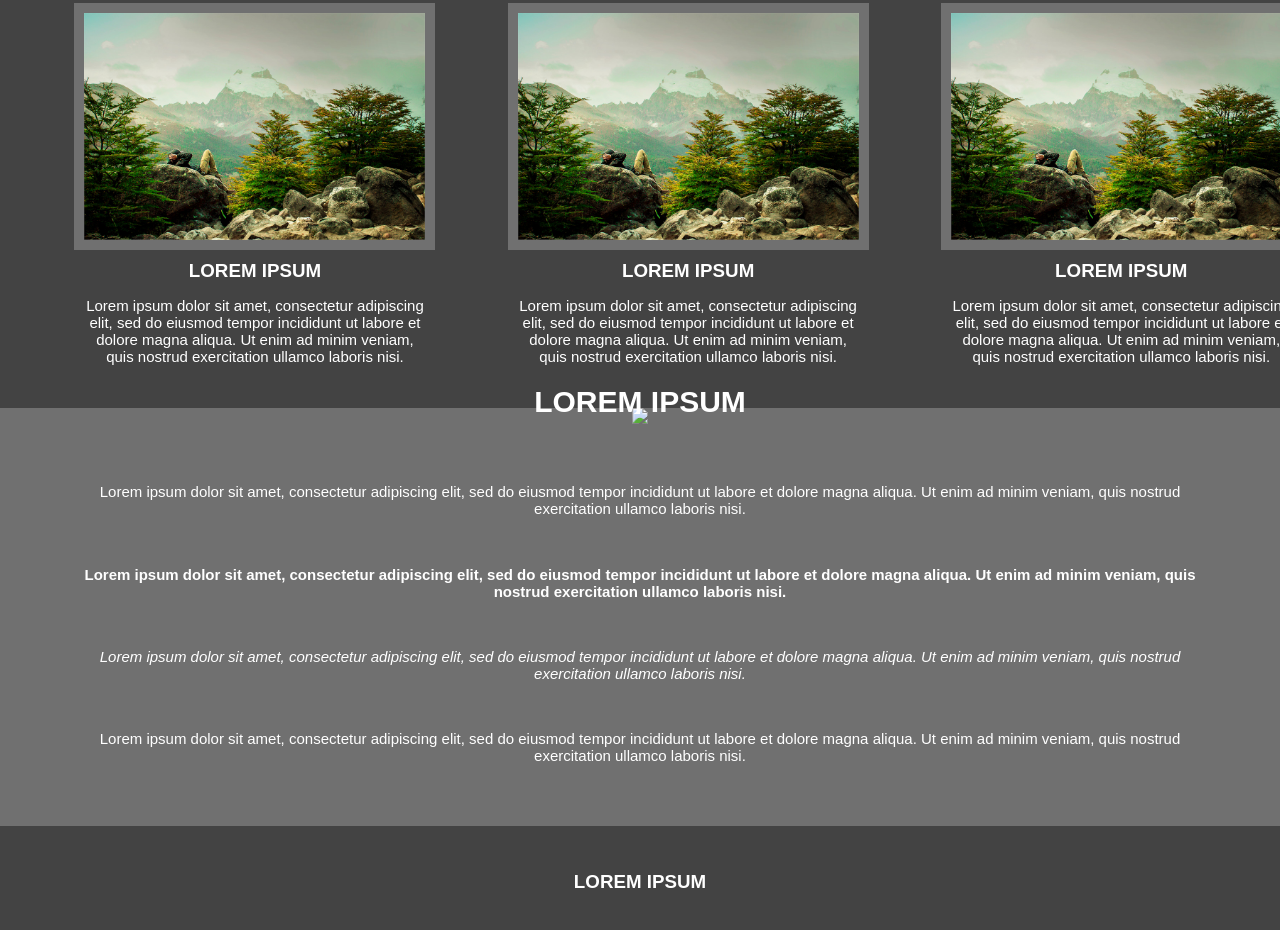
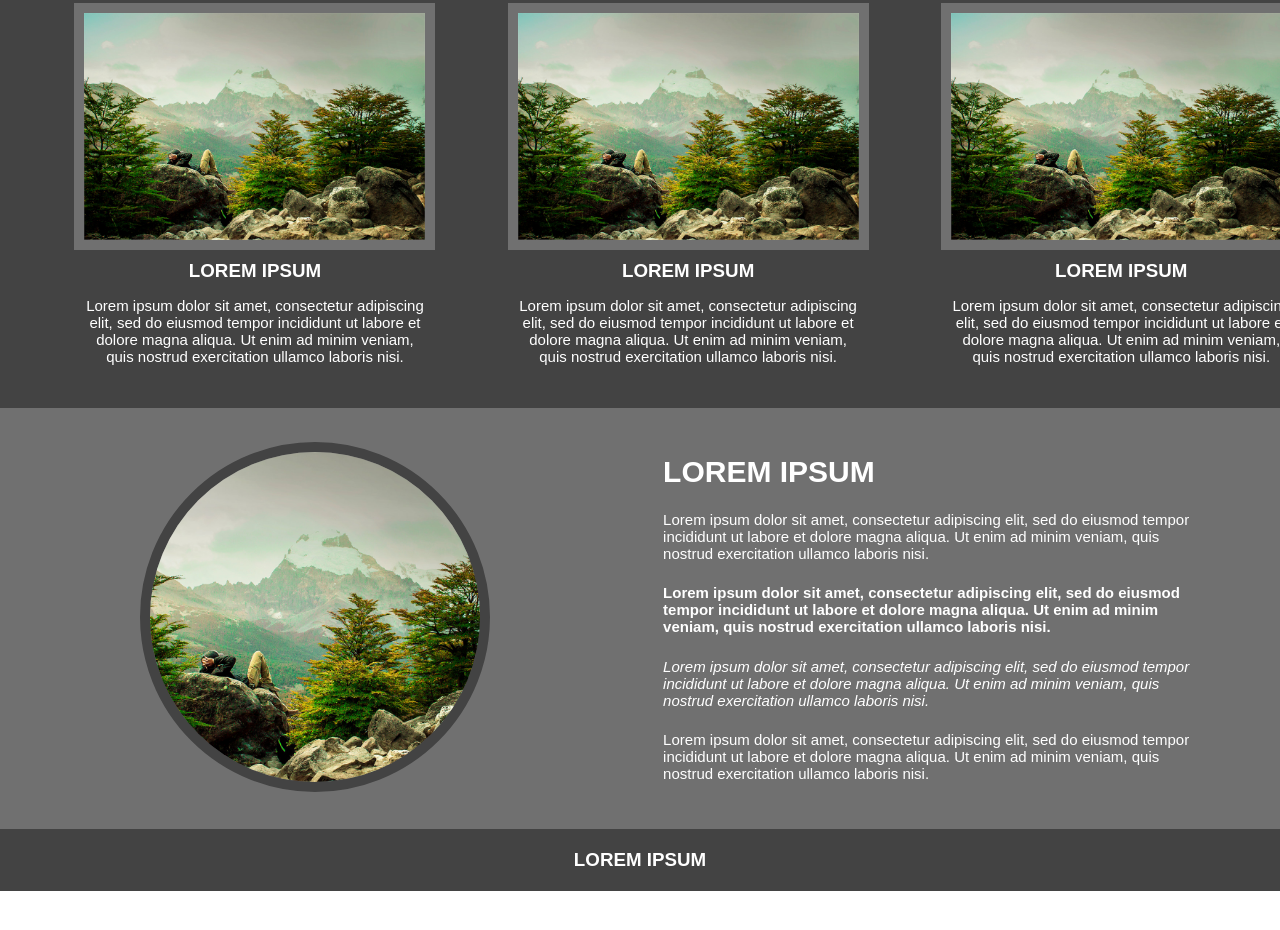
Before and after one commit to moratelli/teste-dot, a plain HTML site: page index.html in a window 1280 px wide. Shown: the part 885-1815 px from the top of the page. After the commit the page ends 1776 px from the top, so only its background shows below. Drawn offline with Linux system fonts and the light colour scheme.

Commit message:
Criar estilo para aside em Desktop

```diff
--- a/css/style.css
+++ b/css/style.css
@@ -104,8 +104,11 @@ aside > article > p:nth-of-type(3) {
 }
 
 footer {
+  background: #434343;
+}
+
+footer > h3 {
   padding: 20px;
-  background: #434343;
 }
 
 /* DESKTOP */
@@ -141,4 +144,34 @@ footer {
   .article-section > article {
     flex: 0 0 30%;
   }
+
+  aside {
+    display: flex;
+    flex-flow: row nowrap;
+    justify-content: space-between;
+    align-items: center;
+    padding: 0 3%;
+  }
+
+  aside > picture {
+    flex: 0 0 46%;
+  }
+
+  aside > picture > .responsive-image {
+    border: 10px solid #434343;
+    border-radius: 50%;
+    max-height: 350px;
+    max-width: 350px;
+  }
+
+  aside > article {
+    flex: 0 0 46%;
+    text-align: left;
+  }
+
+  aside > article > h1 {
+    top: 0px;
+    margin-bottom: 0px;
+    padding: 2%;
+  }
 }
--- a/index.html
+++ b/index.html
@@ -71,7 +71,17 @@
         </article>
       </div>
       <aside>
-        <img src="./img/imagem-mobile.png" class="responsive-image" />
+        <picture>
+          <source
+            media="(max-width: 650px)"
+            srcset="./img/mobile-vertical.jpg"
+          />
+          <img
+            src="./img/desktop-square.jpg"
+            alt="Foto nas Montanhas"
+            class="responsive-image"
+          />
+        </picture>
         <article>
           <h1>LOREM IPSUM</h1>
           <p>
```
Also changed, not shown: img/desktop-square.jpg (added).
